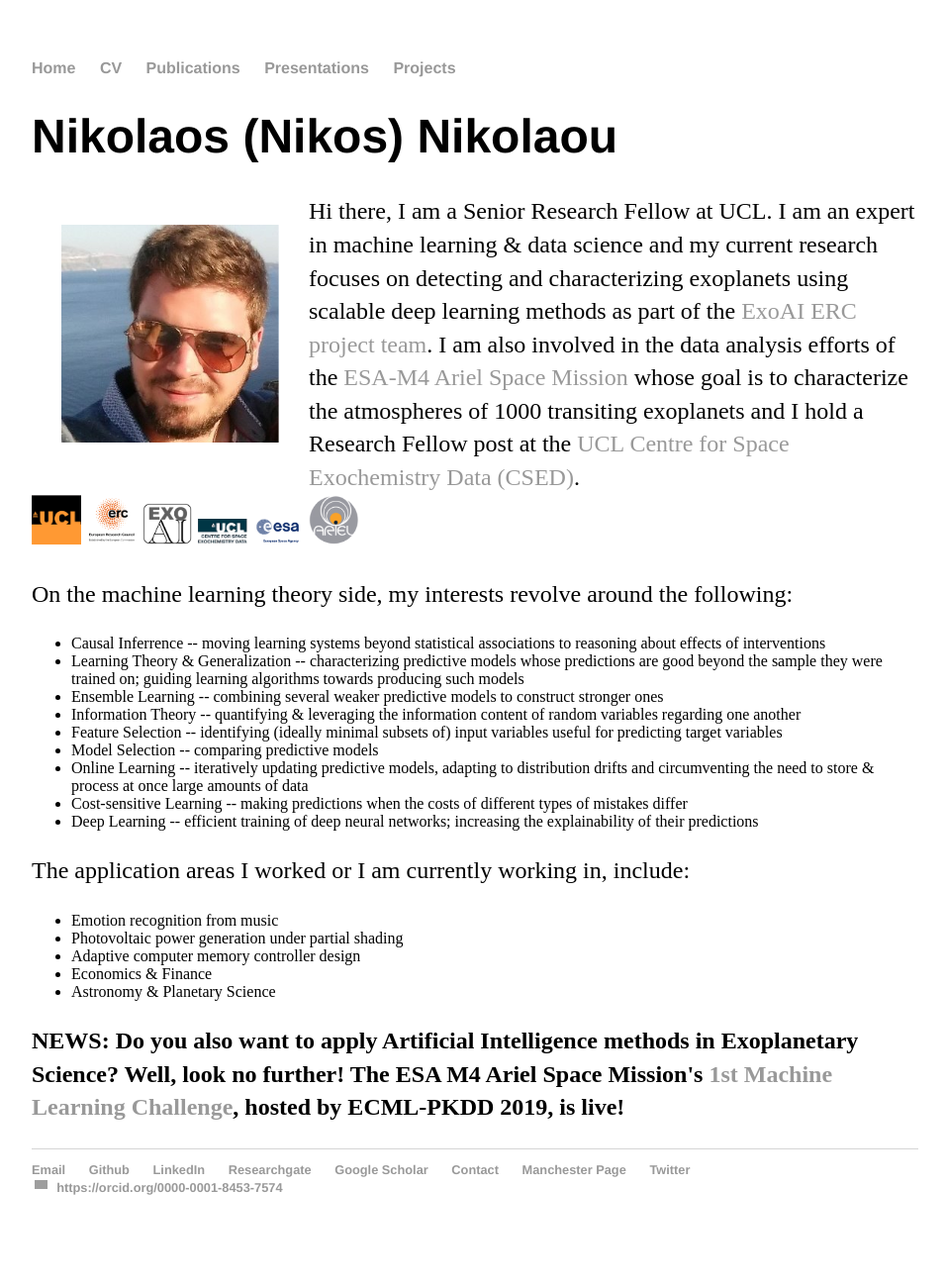
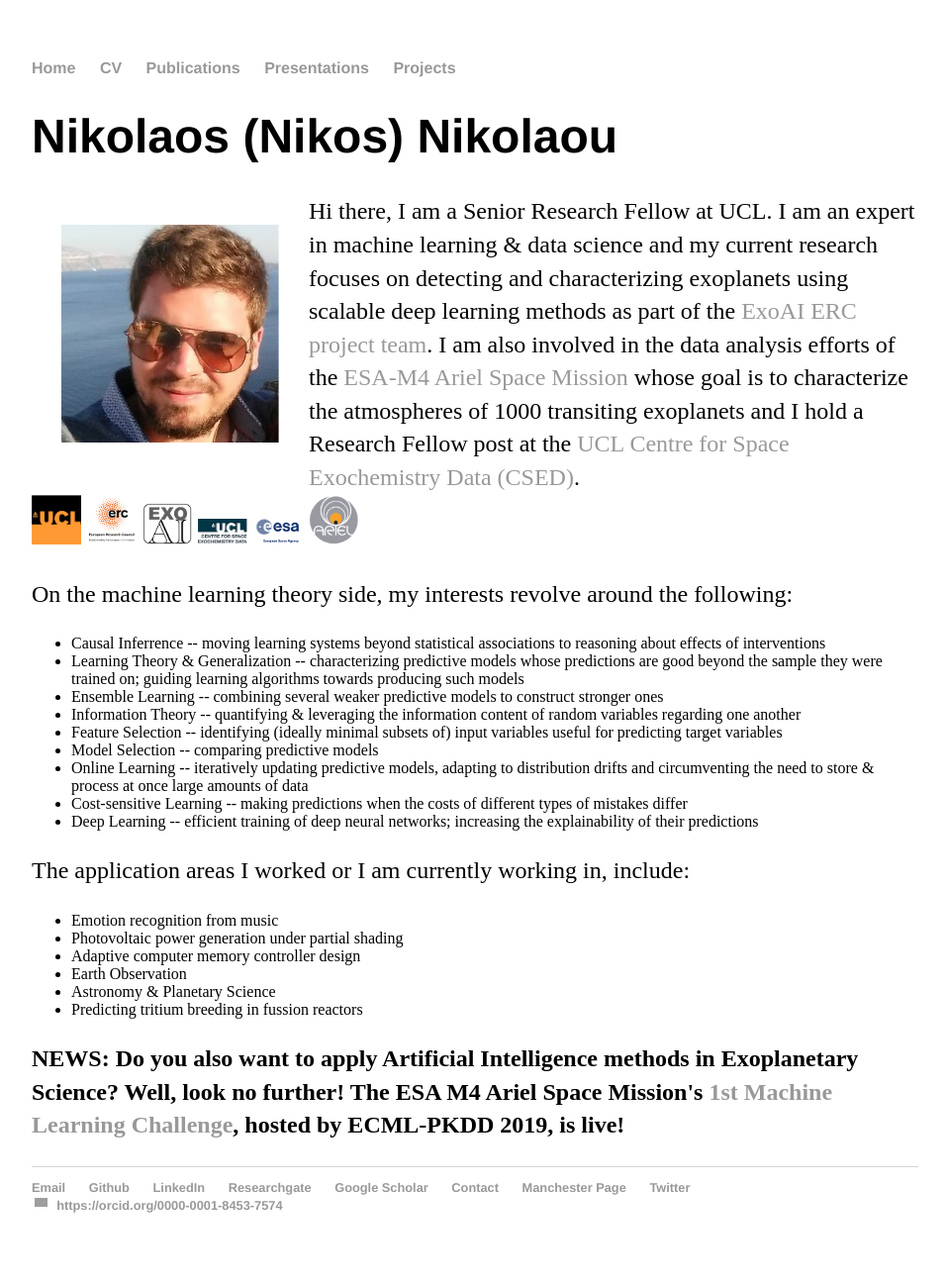
Before and after one commit to nnikolaou/nnikolaou.github.io, a Jekyll site: the page index.html, which Jekyll copies as it is, in a window 1280 px wide. Shown: the whole page at 99% size, without its empty margins (160-1116 px from the left). Built offline with Jekyll 4.4.1, drawn with Linux system fonts in a browser that asks for light colours; grey boxes are pictures that could not be loaded.

Commit message:
Update index.html

```diff
--- a/index.html
+++ b/index.html
@@ -64,8 +64,9 @@
    <li>Emotion recognition from music</li>
    <li>Photovoltaic power generation under partial shading</li>
    <li>Adaptive computer memory controller design</li>
-   <li>Economics &amp Finance</li>
+   <li>Earth Observation</li>
    <li>Astronomy &amp Planetary Science </li>
+   <li>Predicting tritium breeding in fussion reactors </li>
 </ul>
 </p>
 
```
